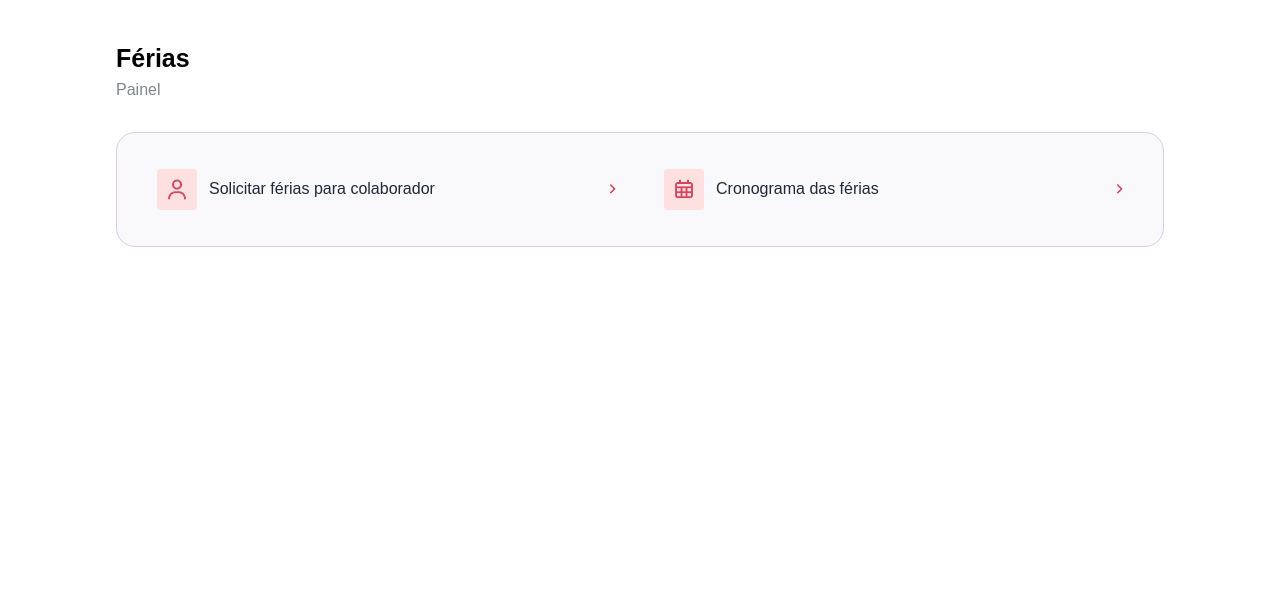
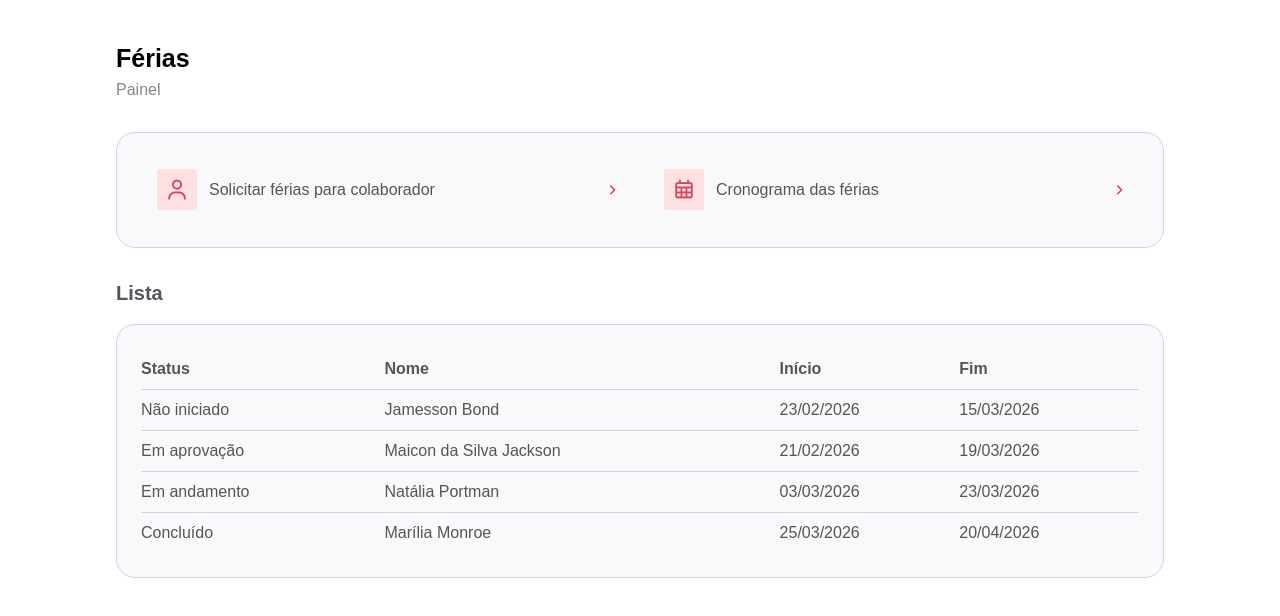
Before and after one commit to diegoptenorio/vacation-management, a Next.js app: page / in a window 1280 px wide. Shown: the top 616 px of the page. Built offline with nearby package versions, Linux system fonts and the light colour scheme.

Commit message:
feature: adding a mocked table for a future functional vacation list

```diff
--- /dev/null
+++ b/app/components/badge/index.tsx
@@ -0,0 +1,20 @@
+interface BadgeProps {
+  text: string;
+  intention: "default" | "waiting" | "warning" | "danger" | "success";
+}
+
+const classes = {
+    default: "bg-gray-500",
+    waiting: "bg-gray-500",
+    warning: "bg-yellow-500",
+    danger: "bg-red-500",
+    success: "bg-green-500",
+}
+
+export default function Badge({ text, intention }: BadgeProps) {
+    return (
+        <span className={`px-2 py-1 rounded-full text-[#555555] ${classes[intention]}`}>
+            {text}
+        </span>
+    )
+};
--- a/app/components/menu/index.tsx
+++ b/app/components/menu/index.tsx
@@ -34,7 +34,7 @@ export default function Menu({ actions }: MenuProps) {
           "
         >
           <span className="flex items-center">{action.leftIcon}</span>
-          <span className="flex-1 text-left font-medium text-gray-800">
+          <span className="flex-1 text-left font-medium text-[#555555]">
             {action.label}
           </span>
           <span className="flex items-center">
--- /dev/null
+++ b/app/components/table/index.tsx
@@ -0,0 +1,31 @@
+interface TableProps {
+  header: string[];
+  body: string[][];
+}
+
+export default function Table({ header, body }: TableProps) {
+  return (
+    <table className="w-full text-left">
+      <thead>
+        <tr>
+          {header.map((title, index) => (
+            <th className="py-2 text-[#555555]" key={index}>
+              {title}
+            </th>
+          ))}
+        </tr>
+      </thead>
+      <tbody>
+        {body.map((row, rowIndex) => (
+          <tr key={rowIndex} className="border-t border-[#DDCBEC]">
+            {row.map((value, cellIndex) => (
+              <td key={cellIndex} className="py-2 text-[#555555]">
+                {value}
+              </td>
+            ))}
+          </tr>
+        ))}
+      </tbody>
+    </table>
+  );
+}
--- /dev/null
+++ b/app/components/title/index.tsx
@@ -0,0 +1,16 @@
+const classes = {
+  h1: "text-[25px] font-bold text-black",
+  h2: "text-[#80878D]",
+  h3: "text-[20px] font-bold text-[#52555E]",
+};
+
+interface TitleProps {
+  type: "h1" | "h2" | "h3";
+  children: React.ReactNode;
+  className?: string;
+}
+
+export default function Title({ children, className = "", type }: TitleProps) {
+    const Component = type;
+    return  <Component className={`${classes[type]} ${className}`}>{children}</Component>;
+}
--- a/app/features/add-vacation/index.tsx
+++ b/app/features/add-vacation/index.tsx
@@ -4,6 +4,7 @@ import Modal from "../../components/modal";
 import { useFetch } from "../../hooks/use-fetch";
 import { useValidation } from "../../hooks/use-validation";
 import ENDPOINT from "../../constants/endpoint";
+import Title from "@/app/components/title";
 
 interface AddVacationProps {
   close: () => void;
@@ -45,9 +46,7 @@ export default function AddVacation({ close }: AddVacationProps) {
   return (
     <Modal
       header={
-        <h3 className="font-bold text-[20px] text-[#52555E]">
-          Solicitar férias para colaborador
-        </h3>
+        <Title type="h3">Solicitar férias para colaborador</Title>
       }
       body={
         <>
--- a/app/features/main-actions/index.tsx
+++ b/app/features/main-actions/index.tsx
@@ -11,7 +11,7 @@ import AddVacation from "../add-vacation";
 export default function MainActions() {
   const [isAddVacationModalOpen, setIsAddVacationModalOpen] = useState(false);
   return (
-    <>
+    <section className="mt-[30px]">
       <Card>
         <Menu
           actions={[
@@ -42,6 +42,6 @@ export default function MainActions() {
       {isAddVacationModalOpen && (
         <AddVacation close={() => setIsAddVacationModalOpen(false)} />
       )}
-    </>
+    </section>
   );
 }
--- /dev/null
+++ b/app/features/vacation-list/index.tsx
@@ -0,0 +1,24 @@
+import Table from "../../components/table";
+import Card from "../../components/card";
+import Title from "../../components/title";
+
+export default function VacationList() {
+    const header = ["Status", "Nome", "Início", "Fim"];
+    const dataMock = [
+      ["Não iniciado", "Jamesson Bond", "23/02/2026", "15/03/2026"],
+      ["Em aprovação", "Maicon da Silva Jackson", "21/02/2026", "19/03/2026"],
+      ["Em andamento", "Natália Portman", "03/03/2026", "23/03/2026"],
+      ["Concluído", "Marília Monroe", "25/03/2026", "20/04/2026"],
+    ];
+
+    return (
+      <section>
+        <Title type="h3" className="mt-[30px] mb-[16px]">
+          Lista
+        </Title>
+        <Card>
+          <Table header={header} body={dataMock} />
+        </Card>
+      </section>
+    );
+};
--- a/app/page.tsx
+++ b/app/page.tsx
@@ -1,11 +1,14 @@
+import Title from "./components/title";
 import MainActions from "./features/main-actions";
+import VacationList from "./features/vacation-list";
 
 export default function Home() {
   return (
     <>
-      <h1 className="text-[25px] font-bold text-black">Férias</h1>
-      <h2 className="mb-[30px] text-[#80878D]">Painel</h2>
+      <Title type="h1">Férias</Title>
+      <Title type="h2">Painel</Title>
       <MainActions />
+      <VacationList />
     </>
   );
 }
```
Also changed, not shown: app/assets/img/calendar.png, app/assets/img/user.png.
